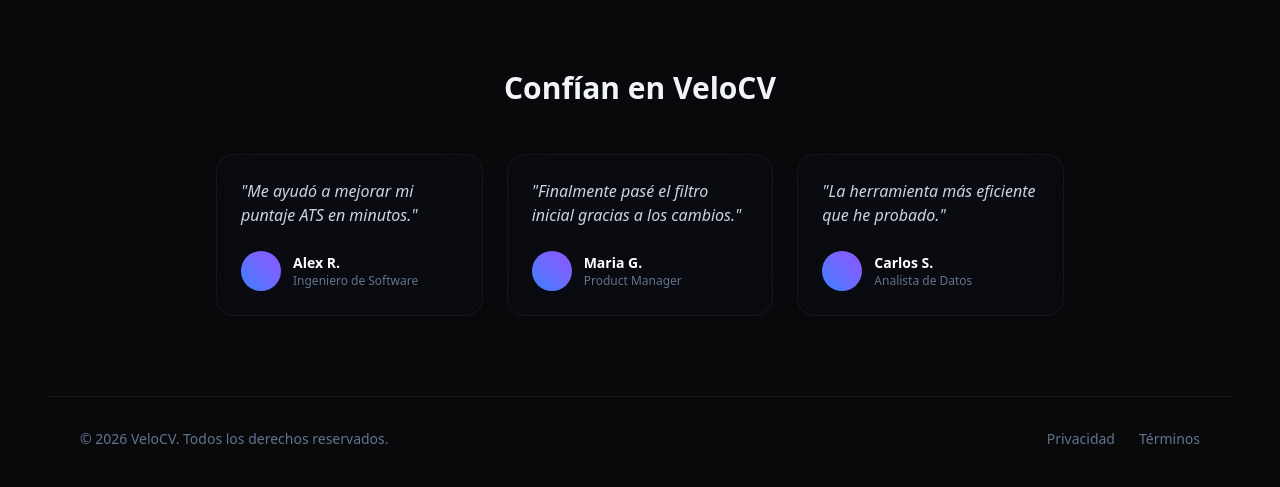
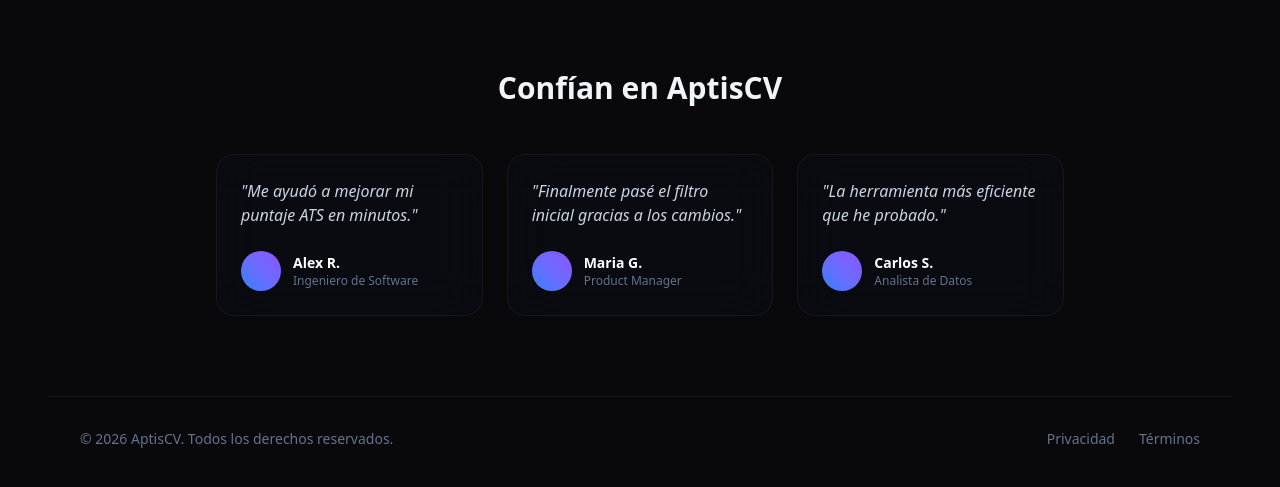
Before and after one commit to jddesarrollovirtual/AptisCV, a Next.js app: page / in a window 1280 px wide. Shown: the part 1203-1690 px from the top of the page. Built offline with nearby package versions, Linux system fonts and the light colour scheme.

Commit message:
Update branding from VeloCV to AptisCV

```diff
--- a/app/page.tsx
+++ b/app/page.tsx
@@ -225,7 +225,7 @@ export default function Home() {
 
       {/* Testimonials Section */}
       <section className="w-full max-w-4xl mt-24 mb-20 px-6">
-        <h2 className="text-center text-3xl font-bold mb-12">Confían en VeloCV</h2>
+        <h2 className="text-center text-3xl font-bold mb-12">Confían en AptisCV</h2>
         <div className="grid md:grid-cols-3 gap-6">
           {[
             { quote: "Me ayudó a mejorar mi puntaje ATS en minutos.", name: "Alex R.", role: "Ingeniero de Software" },
@@ -249,7 +249,7 @@ export default function Home() {
       {/* Footer */}
       <footer className="w-full border-t border-white/5 py-8 mt-auto">
         <div className="max-w-7xl mx-auto px-8 flex flex-col md:flex-row items-center justify-between gap-4 text-sm text-slate-500">
-          <p>© {new Date().getFullYear()} VeloCV. Todos los derechos reservados.</p>
+          <p>© {new Date().getFullYear()} AptisCV. Todos los derechos reservados.</p>
           <div className="flex gap-6">
             <a href="#" className="hover:text-white transition-colors">Privacidad</a>
             <a href="#" className="hover:text-white transition-colors">Términos</a>
```
